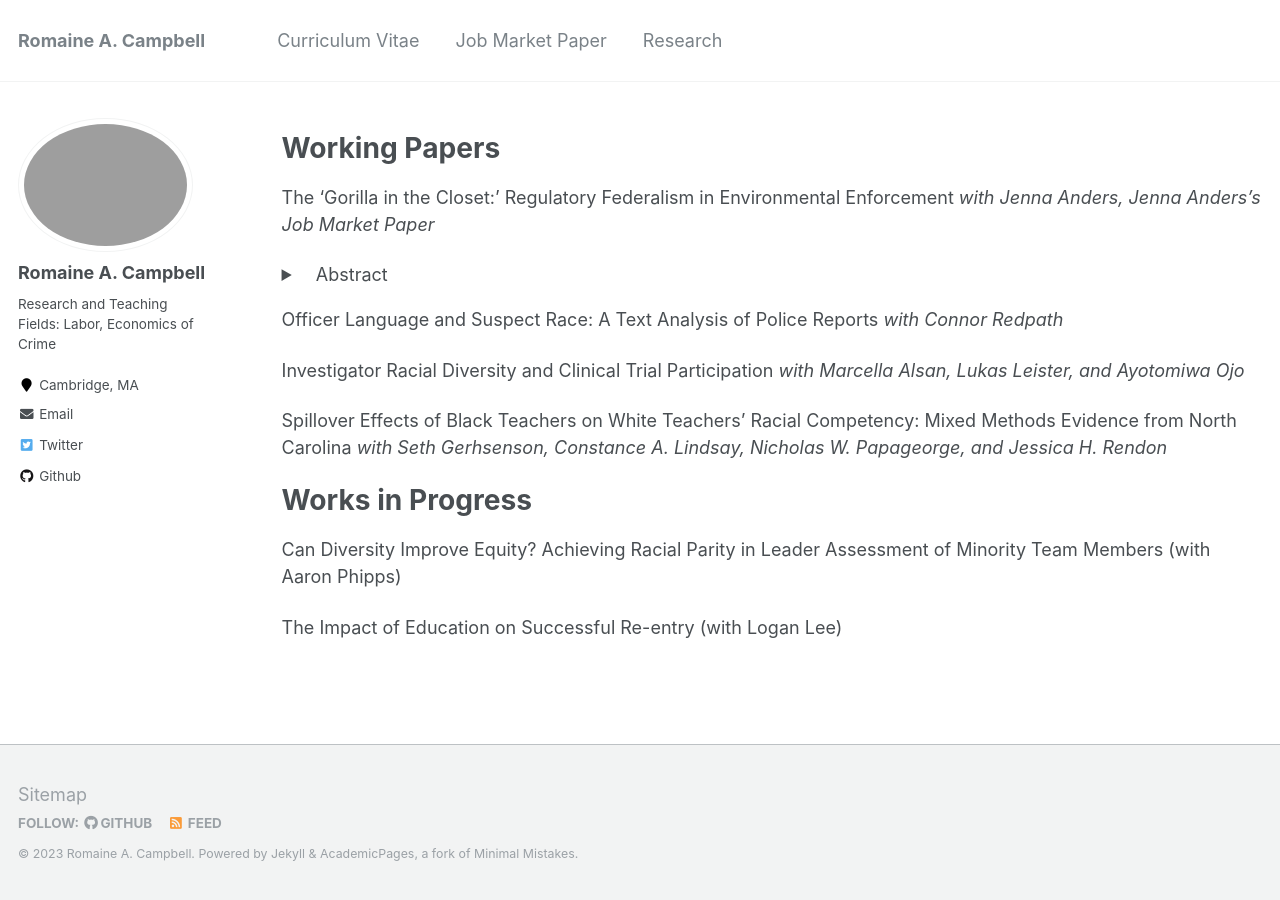
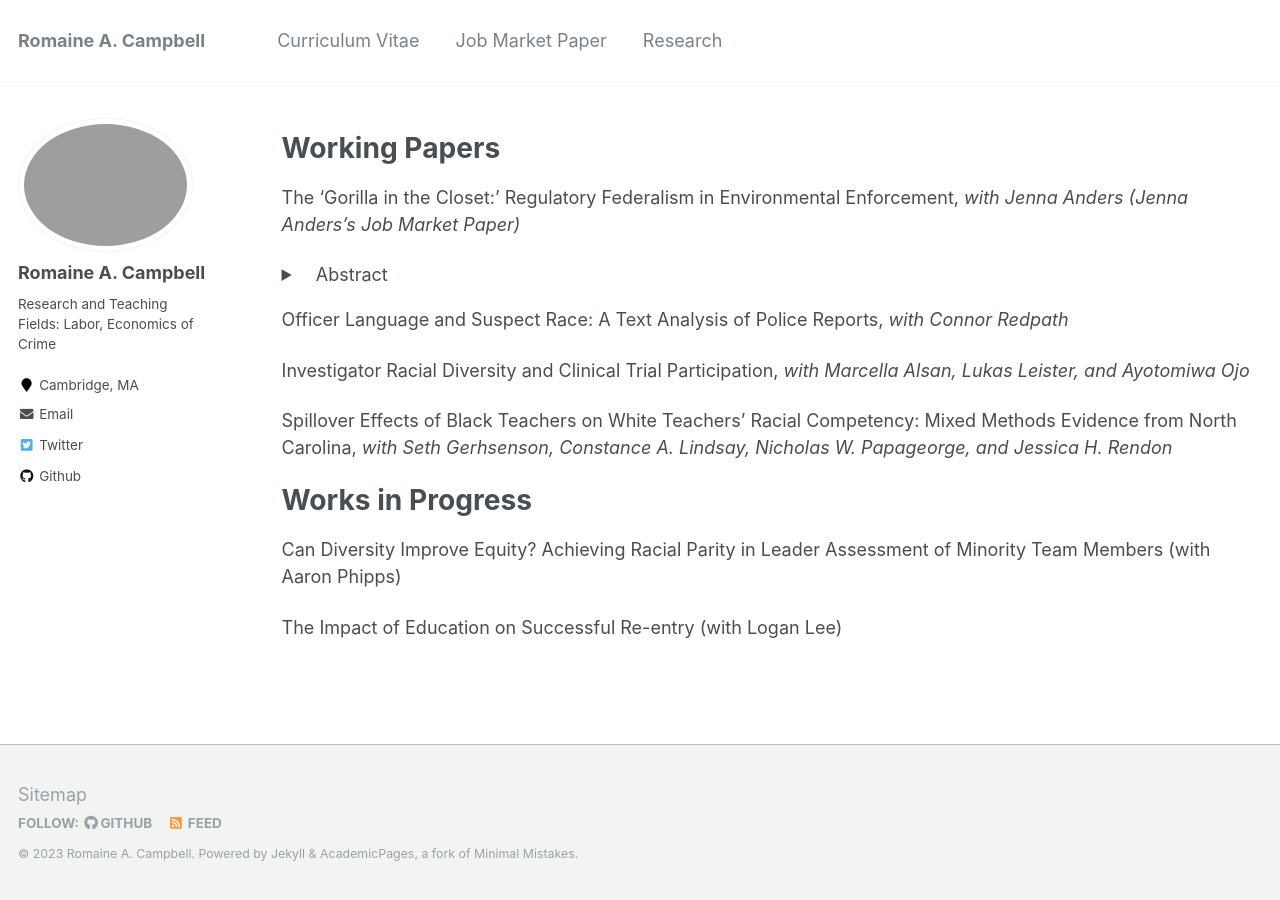
Before and after one commit to romainecampbell/romainecampbell.github.io, a Jekyll site: the page built from _pages/research.md, in a window 1280 px wide. Built offline with Jekyll 4.4.1, drawn with Linux system fonts in a browser that asks for light colours.

```diff
--- a/_pages/research.md
+++ b/_pages/research.md
@@ -8,17 +8,17 @@ author_profile: true
 Working Papers
 ======
 
-The ‘Gorilla in the Closet:’ Regulatory Federalism in Environmental Enforcement *with Jenna Anders, Jenna Anders’s Job Market Paper*
+The ‘Gorilla in the Closet:’ Regulatory Federalism in Environmental Enforcement, *with Jenna Anders (Jenna Anders’s Job Market Paper)*
 <details>
  <summary>&nbsp;&nbsp;&nbsp;Abstract</summary>
  Will be posted soon.
 </details>
 
-Officer Language and Suspect Race: A Text Analysis of Police Reports *with Connor Redpath*
+Officer Language and Suspect Race: A Text Analysis of Police Reports, *with Connor Redpath*
 
-Investigator Racial Diversity and Clinical Trial Participation *with Marcella Alsan, Lukas Leister, and Ayotomiwa Ojo*
+Investigator Racial Diversity and Clinical Trial Participation, *with Marcella Alsan, Lukas Leister, and Ayotomiwa Ojo*
 
-Spillover Effects of Black Teachers on White Teachers’ Racial Competency: Mixed Methods Evidence from North Carolina *with Seth Gerhsenson, Constance A. Lindsay, Nicholas W. Papageorge, and Jessica H. Rendon*
+Spillover Effects of Black Teachers on White Teachers’ Racial Competency: Mixed Methods Evidence from North Carolina, *with Seth Gerhsenson, Constance A. Lindsay, Nicholas W. Papageorge, and Jessica H. Rendon*
 
 
 Works in Progress
```
